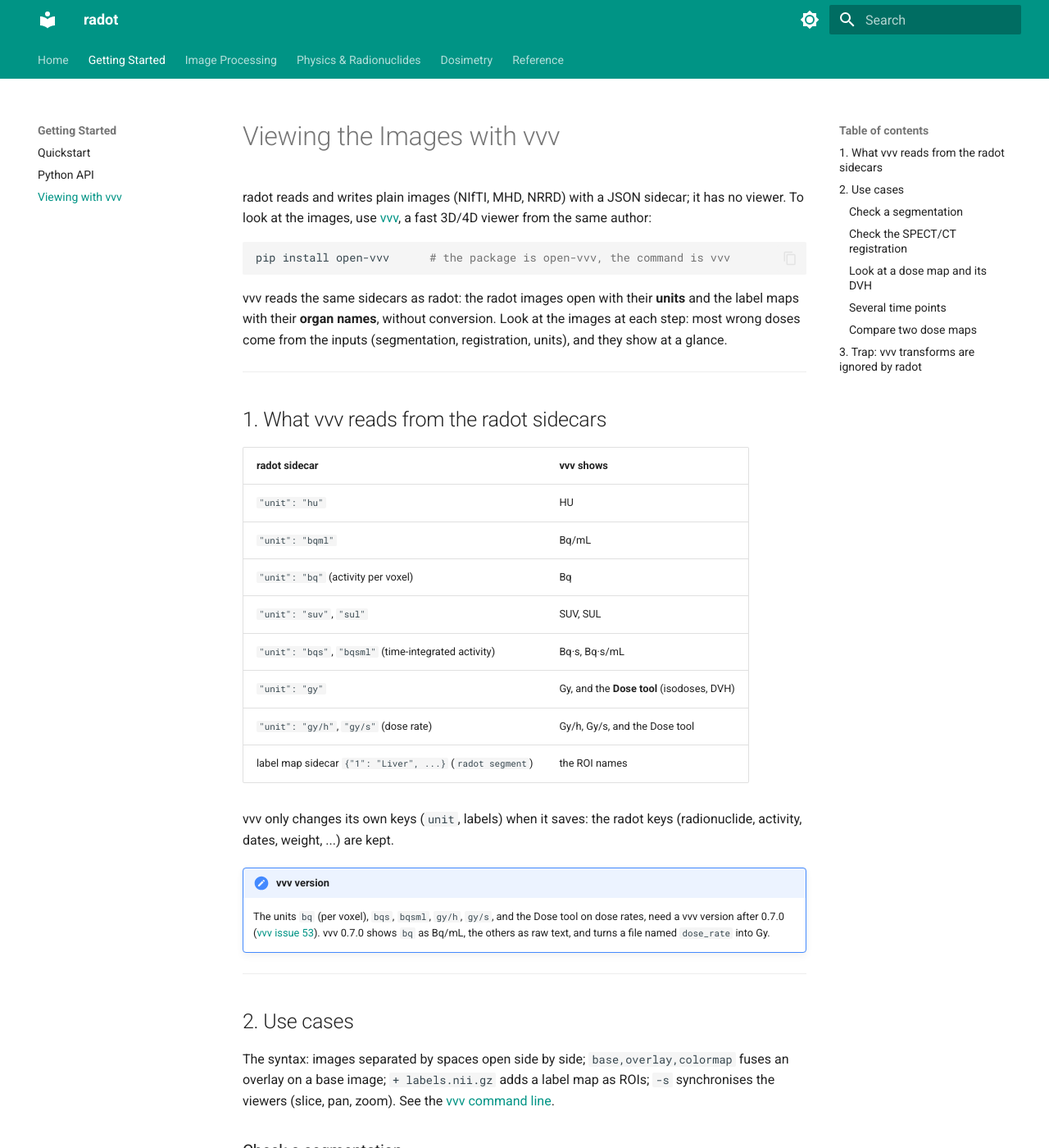
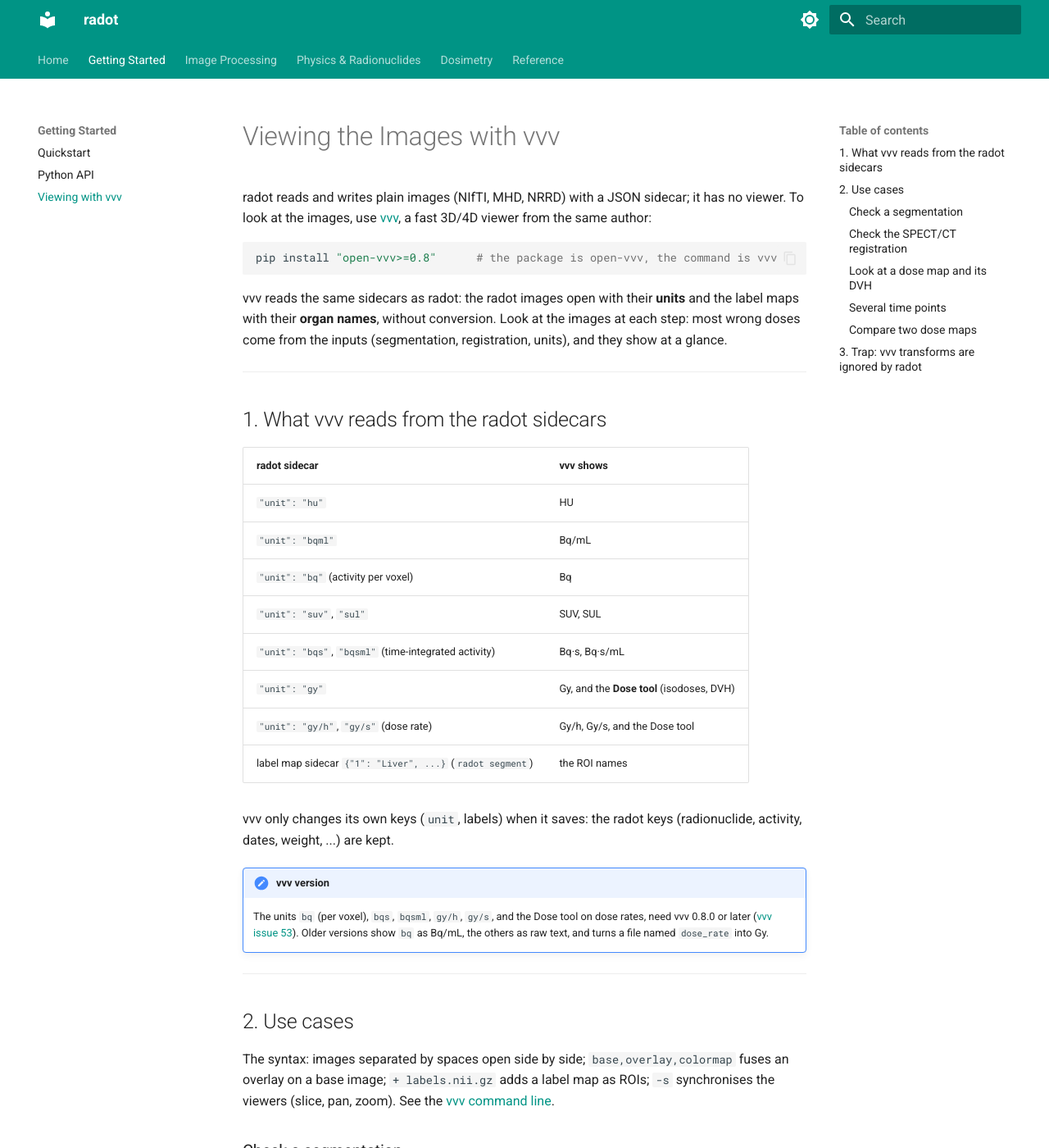
Before and after one commit to dsarrut/radot, an MkDocs documentation site: the page built from docs/viewing.md, in a window 1280 px wide and 1400 px high. Shown: the whole window at 82% size. Built offline with MkDocs 1.6.1 and Material for MkDocs 9.7.7, drawn with Linux system fonts in a browser that asks for light colours.

Commit message:
docs: vvv 0.8.0 or later for the radot units; note 095 closed
Co-Authored-By: Claude Opus 5.5 <noreply@anthropic.com>

````diff
--- a/docs/viewing.md
+++ b/docs/viewing.md
@@ -3,7 +3,7 @@
 radot reads and writes plain images (NIfTI, MHD, NRRD) with a JSON sidecar; it has no viewer. To look at the images, use [vvv](https://github.com/dsarrut/vvv), a fast 3D/4D viewer from the same author:
 
 ```bash
-pip install open-vvv      # the package is open-vvv, the command is vvv
+pip install "open-vvv>=0.8"      # the package is open-vvv, the command is vvv
 ```
 
 vvv reads the same sidecars as radot: the radot images open with their **units** and the label maps with their **organ names**, without conversion. Look at the images at each step: most wrong doses come from the inputs (segmentation, registration, units), and they show at a glance.
@@ -26,7 +26,7 @@ vvv reads the same sidecars as radot: the radot images open with their **units**
 vvv only changes its own keys (`unit`, labels) when it saves: the radot keys (radionuclide, activity, dates, weight, ...) are kept.
 
 !!! note "vvv version"
-    The units `bq` (per voxel), `bqs`, `bqsml`, `gy/h`, `gy/s`, and the Dose tool on dose rates, need a vvv version after 0.7.0 ([vvv issue 53](https://github.com/dsarrut/vvv/issues/53)). vvv 0.7.0 shows `bq` as Bq/mL, the others as raw text, and turns a file named `dose_rate` into Gy.
+    The units `bq` (per voxel), `bqs`, `bqsml`, `gy/h`, `gy/s`, and the Dose tool on dose rates, need vvv 0.8.0 or later ([vvv issue 53](https://github.com/dsarrut/vvv/issues/53)). Older versions show `bq` as Bq/mL, the others as raw text, and turns a file named `dose_rate` into Gy.
 
 ---
 
````
Also changed, not shown: AGENTS.md (+1 -1 lines).
